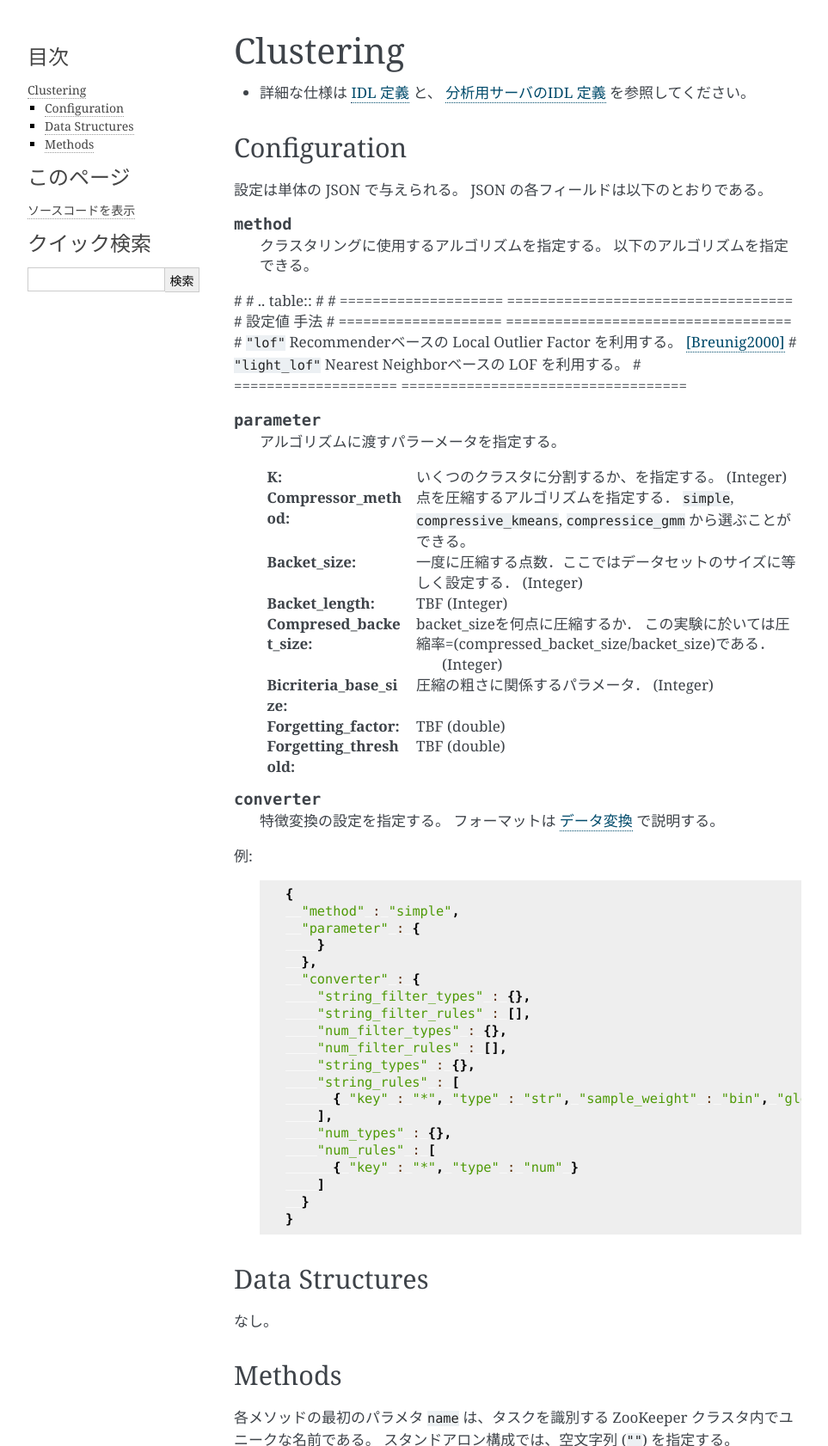
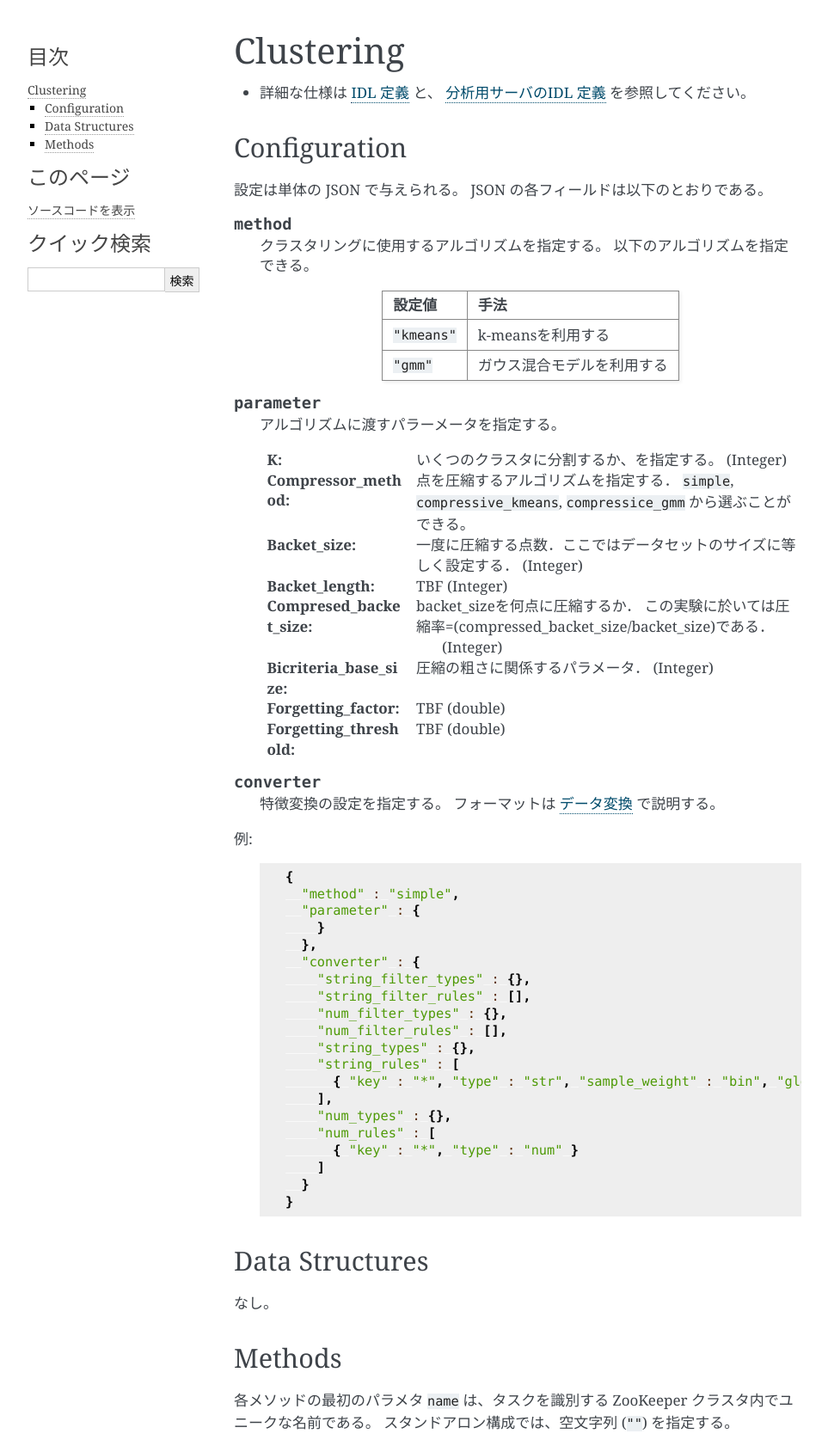
Before and after one commit to jubatus/website, a Sphinx documentation site: the page built from source/ja/api_clustering.rst, in a window 1280 px wide, cut to the strip 0-1682 px from the top of the page. Shown: the whole strip at 86% size, without its empty margins (148-1111 px from the left). Built offline with Sphinx 7.4.7, drawn with Linux system fonts in a browser that asks for light colours; the version number could not be read and is left out.

Commit message:
update clustering option

```diff
--- a/source/ja/api_clustering.rst
+++ b/source/ja/api_clustering.rst
@@ -15,15 +15,15 @@ JSON の各フィールドは以下のとおりである。
 
    クラスタリングに使用するアルゴリズムを指定する。
    以下のアルゴリズムを指定できる。
-#
-#   .. table::
-#
-#      ==================== ===================================
-#      設定値               手法
-#      ==================== ===================================
-#      ``"lof"``            Recommenderベースの Local Outlier Factor を利用する。 [Breunig2000]_
-#      ``"light_lof"``      Nearest Neighborベースの LOF を利用する。
-#      ==================== ===================================
+
+   .. table::
+
+      ==================== ===================================
+      設定値               手法
+      ==================== ===================================
+      ``"kmeans"``         k-meansを利用する
+      ``"gmm"``            ガウス混合モデルを利用する
+      ==================== ===================================
 
 .. describe:: parameter
 
```
